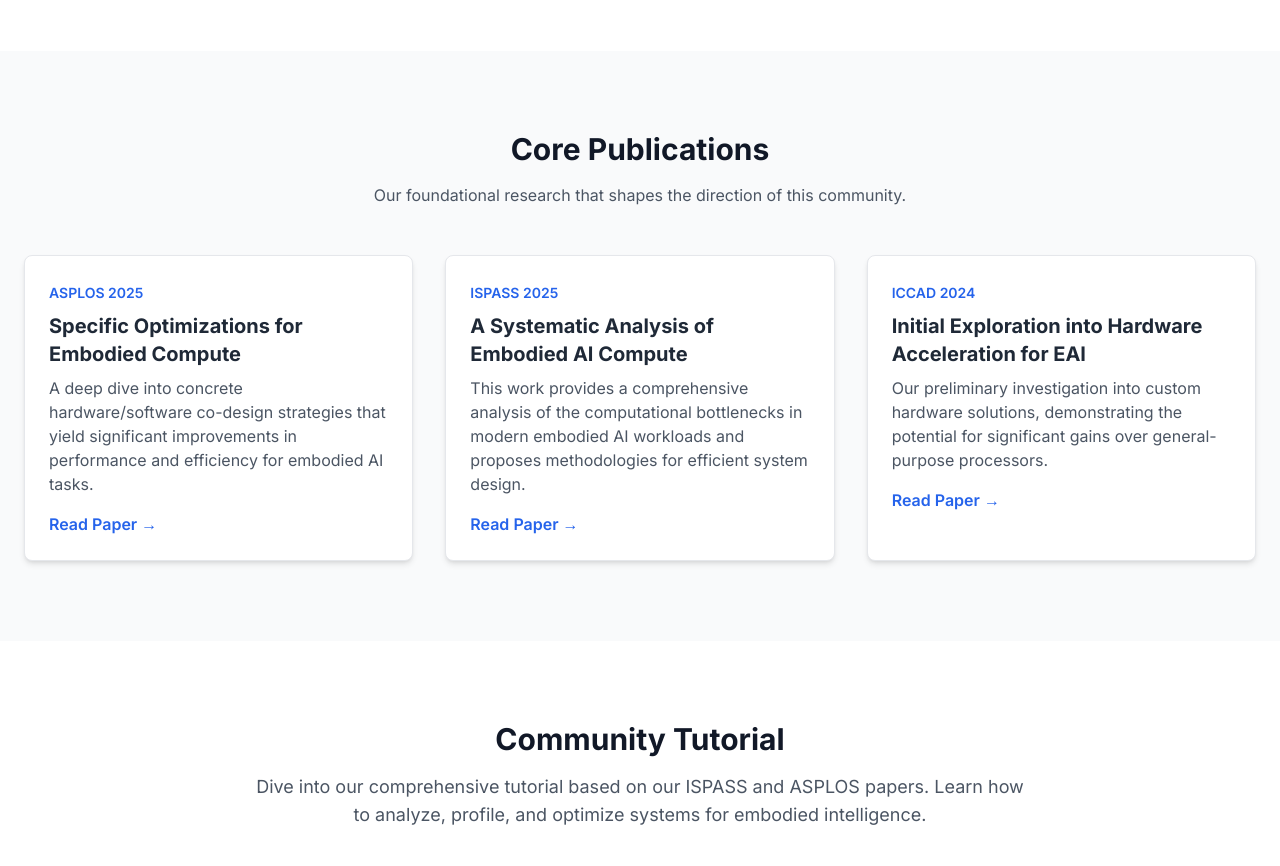
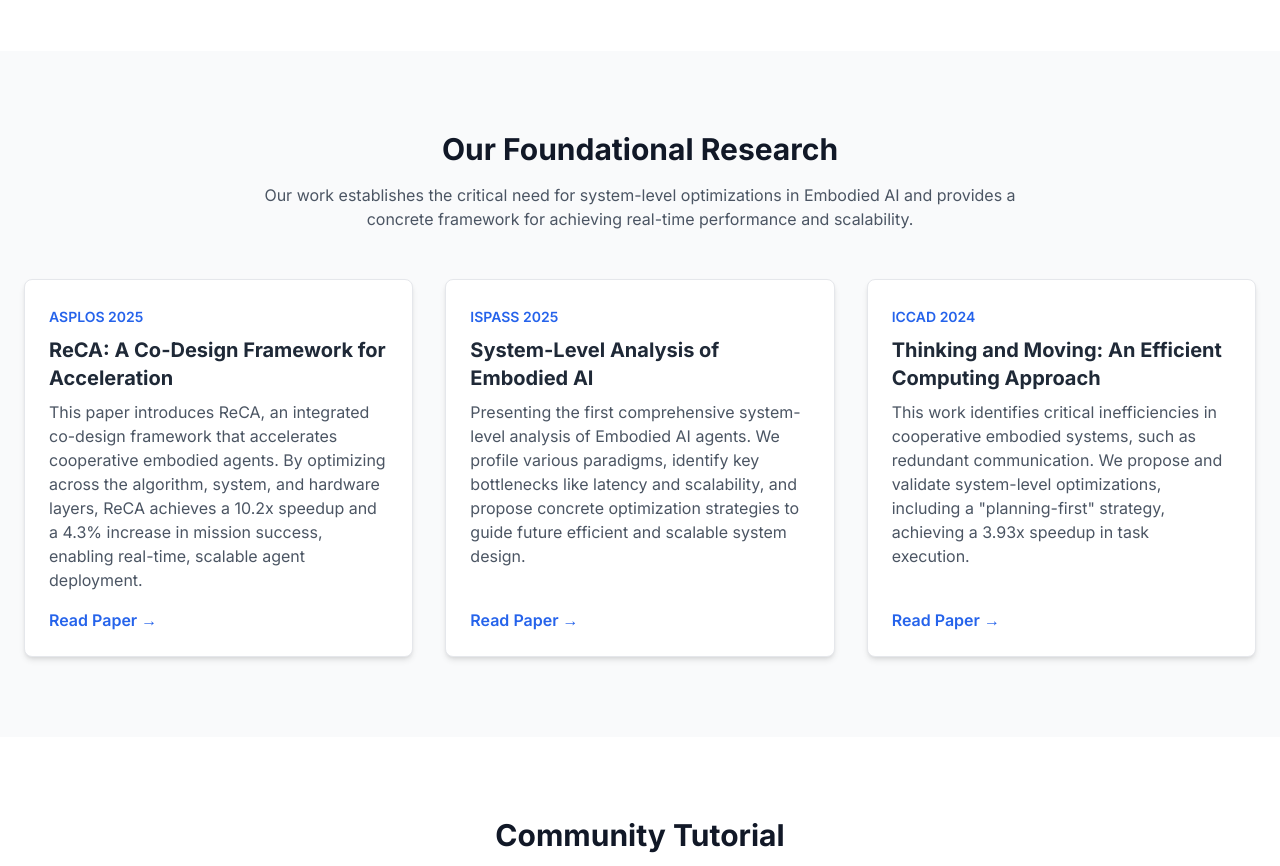
Before and after one commit to Arch-EAI/Arch-EAI.github.io, a plain HTML site: page index.html in a window 1280 px wide. Shown: the part 1080-1946 px from the top of the page. Drawn offline with nearby package versions, Linux system fonts and the light colour scheme.

Commit message:
Initial commit: revise paper list

```diff
--- a/index.html
+++ b/index.html
@@ -104,33 +104,45 @@
         </section>
 
 
-        <!-- =========== Publications/论文列表区域 =========== -->
+        <!-- =========== Publications/论文列表区域 (内容优化后) =========== -->
         <section id="publications" class="py-20 bg-gray-50">
             <div class="container mx-auto px-6">
-                <h2 class="text-3xl font-bold text-center text-gray-900">Core Publications</h2>
-                <p class="mt-4 text-center max-w-3xl mx-auto text-gray-600">Our foundational research that shapes the direction of this community.</p>
+                <h2 class="text-3xl font-bold text-center text-gray-900">Our Foundational Research</h2>
+                <p class="mt-4 text-center max-w-3xl mx-auto text-gray-600">
+                    Our work establishes the critical need for system-level optimizations in Embodied AI and provides a concrete framework for achieving real-time performance and scalability.
+                </p>
                 <div class="mt-12 grid md:grid-cols-3 gap-8">
-                    <!-- 论文 1 -->
-                    <div class="bg-white p-6 rounded-lg shadow-md border border-gray-200">
-                        <span class="text-sm font-semibold text-blue-600">ASPLOS 2025</span>
-                        <h3 class="mt-2 text-xl font-bold">Specific Optimizations for Embodied Compute</h3>
-                        <p class="mt-2 text-gray-600">A deep dive into concrete hardware/software co-design strategies that yield significant improvements in performance and efficiency for embodied AI tasks.</p>
-                        <a href="https://dl.acm.org/doi/abs/10.1145/3676641.3716016" class="mt-4 inline-block text-blue-600 font-semibold hover:underline">Read Paper &rarr;</a>
+
+                    <!-- 论文 1: ASPLOS 2025 -->
+                    <div class="bg-white p-6 rounded-lg shadow-md border border-gray-200 flex flex-col justify-between">
+                        <div>
+                            <span class="text-sm font-semibold text-blue-600">ASPLOS 2025</span>
+                            <h3 class="mt-2 text-xl font-bold">ReCA: A Co-Design Framework for Acceleration</h3>
+                            <p class="mt-2 text-gray-600">This paper introduces ReCA, an integrated co-design framework that accelerates cooperative embodied agents. By optimizing across the algorithm, system, and hardware layers, ReCA achieves a 10.2x speedup and a 4.3% increase in mission success, enabling real-time, scalable agent deployment.</p>
+                        </div>
+                        <a href="https://dl.acm.org/doi/abs/10.1145/3676641.3716016" target="_blank" rel="noopener noreferrer" class="mt-4 inline-block text-blue-600 font-semibold hover:underline">Read Paper &rarr;</a>
                     </div>
-                    <!-- 论文 2 -->
-                    <div class="bg-white p-6 rounded-lg shadow-md border border-gray-200">
-                        <span class="text-sm font-semibold text-blue-600">ISPASS 2025</span>
-                        <h3 class="mt-2 text-xl font-bold">A Systematic Analysis of Embodied AI Compute</h3>
-                        <p class="mt-2 text-gray-600">This work provides a comprehensive analysis of the computational bottlenecks in modern embodied AI workloads and proposes methodologies for efficient system design.</p>
-                        <a href="https://ieeexplore.ieee.org/abstract/document/11096365" class="mt-4 inline-block text-blue-600 font-semibold hover:underline">Read Paper &rarr;</a>
+
+                    <!-- 论文 2: ISPASS 2025 -->
+                    <div class="bg-white p-6 rounded-lg shadow-md border border-gray-200 flex flex-col justify-between">
+                        <div>
+                            <span class="text-sm font-semibold text-blue-600">ISPASS 2025</span>
+                            <h3 class="mt-2 text-xl font-bold">System-Level Analysis of Embodied AI</h3>
+                            <p class="mt-2 text-gray-600">Presenting the first comprehensive system-level analysis of Embodied AI agents. We profile various paradigms, identify key bottlenecks like latency and scalability, and propose concrete optimization strategies to guide future efficient and scalable system design.</p>
+                        </div>
+                        <a href="https://dl.acm.org/doi/abs/10.1145/3676536.3698389" target="_blank" rel="noopener noreferrer" class="mt-4 inline-block text-blue-600 font-semibold hover:underline">Read Paper &rarr;</a>
                     </div>
-                    <!-- 论文 3 -->
-                    <div class="bg-white p-6 rounded-lg shadow-md border border-gray-200">
-                        <span class="text-sm font-semibold text-blue-600">ICCAD 2024</span>
-                        <h3 class="mt-2 text-xl font-bold">Initial Exploration into Hardware Acceleration for EAI</h3>
-                        <p class="mt-2 text-gray-600">Our preliminary investigation into custom hardware solutions, demonstrating the potential for significant gains over general-purpose processors.</p>
-                        <a href="https://dl.acm.org/doi/abs/10.1145/3676536.3698389" class="mt-4 inline-block text-blue-600 font-semibold hover:underline">Read Paper &rarr;</a>
+
+                    <!-- 论文 3: ICCAD 2024 -->
+                    <div class="bg-white p-6 rounded-lg shadow-md border border-gray-200 flex flex-col justify-between">
+                        <div>
+                            <span class="text-sm font-semibold text-blue-600">ICCAD 2024</span>
+                            <h3 class="mt-2 text-xl font-bold">Thinking and Moving: An Efficient Computing Approach</h3>
+                            <p class="mt-2 text-gray-600">This work identifies critical inefficiencies in cooperative embodied systems, such as redundant communication. We propose and validate system-level optimizations, including a "planning-first" strategy, achieving a 3.93x speedup in task execution.</p>
+                        </div>
+                        <a href="https://ieeexplore.ieee.org/abstract/document/11096365" target="_blank" rel="noopener noreferrer" class="mt-4 inline-block text-blue-600 font-semibold hover:underline">Read Paper &rarr;</a>
                     </div>
+
                 </div>
             </div>
         </section>
```
